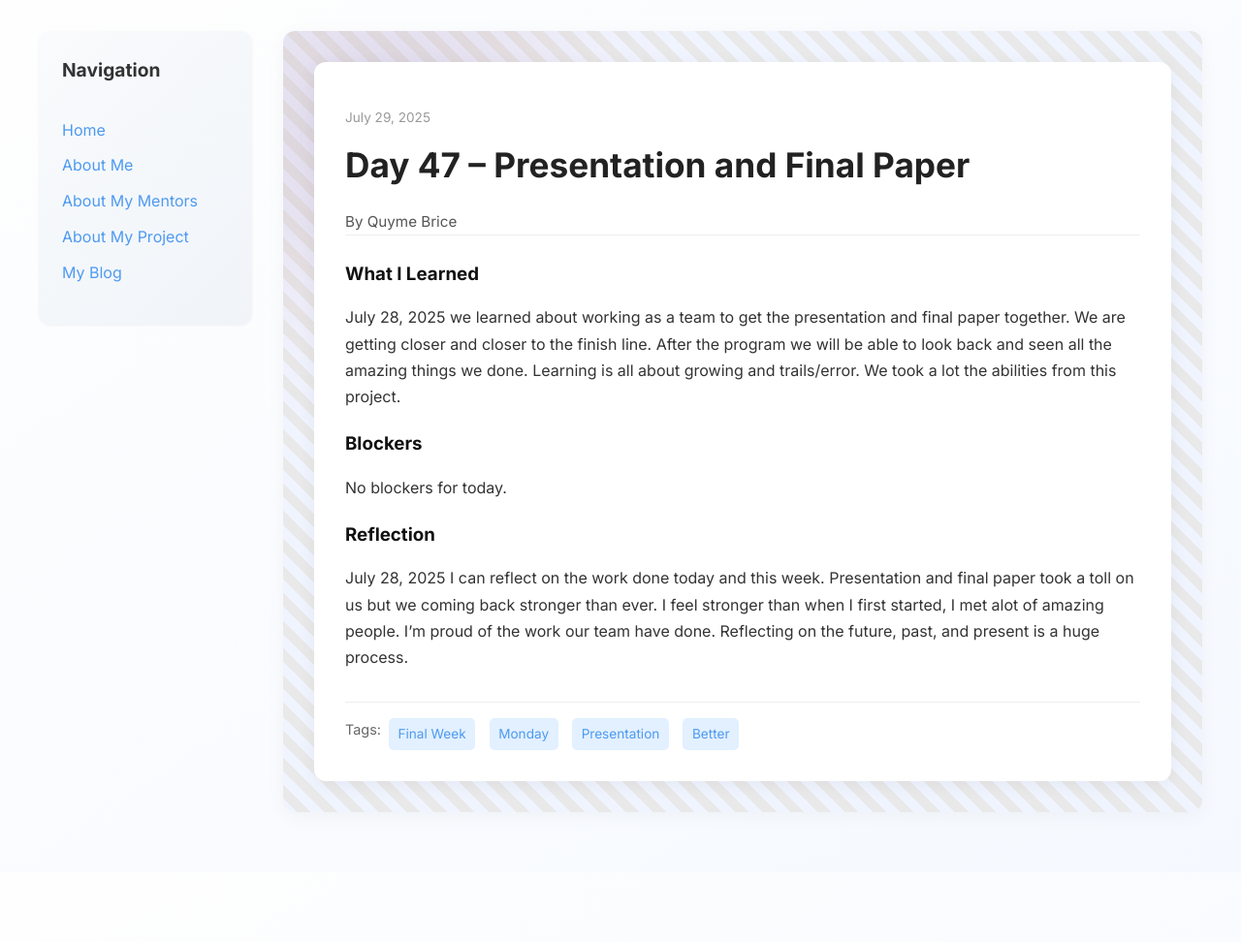
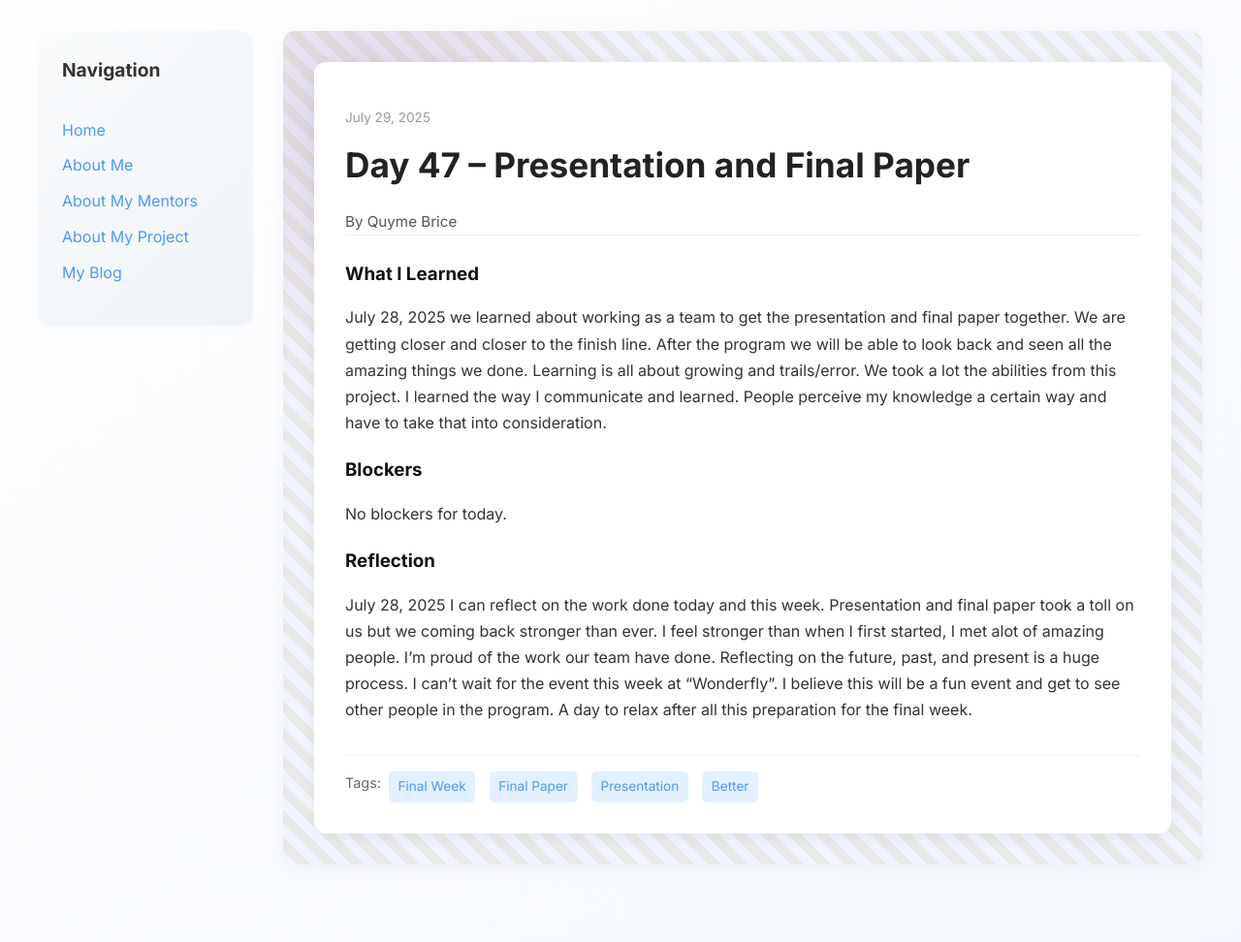
Before and after one commit to Qubri2/Qubri2.github.io, a Jekyll site: the page built from _posts/2025-07-29-day-46.md, in a window 1280 px wide. Shown: the whole page at 97% size. Built offline with Jekyll 4.4.1, drawn with Linux system fonts in a browser that asks for light colours; before the commit the page ends 900 px from its top, so only the background shows below that.

Commit message:
Update 2025-07-29-day-46.md

```diff
--- a/_posts/2025-07-29-day-46.md
+++ b/_posts/2025-07-29-day-46.md
@@ -4,10 +4,10 @@ title: "Day 47 – Presentation and Final Paper"
 date: 2025-07-29
 author: Quyme Brice
 permalink: /day47.html
-tags: ["Final Week", "Monday", "Presentation", "Better"]
+tags: ["Final Week", "Final Paper", "Presentation", "Better"]
 
 what_i_learned: |
-  July 28, 2025 we learned about working as a team to get the presentation and final paper together. We are getting closer and closer to the finish line. After the program we will be able to look back and seen all the amazing things we done. Learning is all about growing and trails/error. We took a lot the abilities from this project.
+  July 28, 2025 we learned about working as a team to get the presentation and final paper together. We are getting closer and closer to the finish line. After the program we will be able to look back and seen all the amazing things we done. Learning is all about growing and trails/error. We took a lot the abilities from this project. I learned the way I communicate and learned. People perceive my knowledge a certain way and have to take that into consideration.
 
 
 
@@ -15,5 +15,5 @@ blockers: |
   No blockers for today.
 
 reflection: |
-  July 28, 2025 I can reflect on the work done today and this week. Presentation and final paper took a toll on us but we coming back stronger than ever. I feel stronger than when I first started, I met alot of amazing people. I'm proud of the work our team have done. Reflecting on the future, past, and present is a huge process.
+  July 28, 2025 I can reflect on the work done today and this week. Presentation and final paper took a toll on us but we coming back stronger than ever. I feel stronger than when I first started, I met alot of amazing people. I'm proud of the work our team have done. Reflecting on the future, past, and present is a huge process. I can't wait for the event this week at "Wonderfly". I believe this will be a fun event and get to see other people in the program. A day to relax after all this preparation for the final week.
 ---
```
